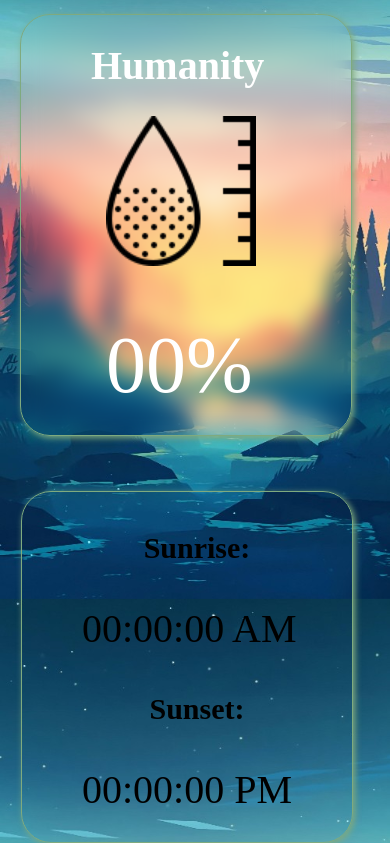
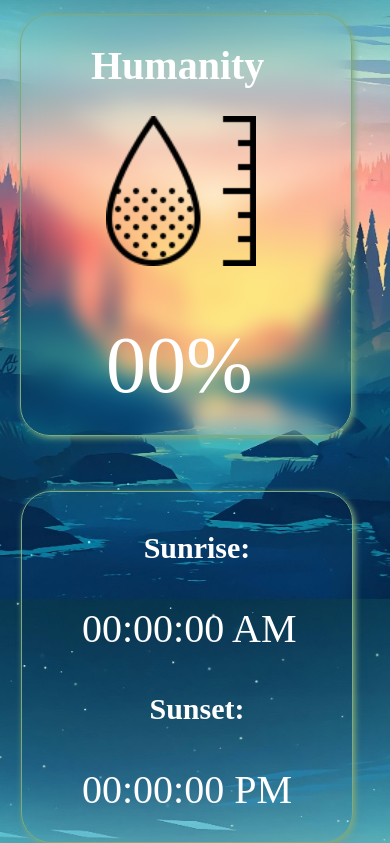
Before and after one commit to ghariprasath1024/Weather-Application, a plain HTML site: page index.html in a window 390 px wide. Shown: the part 1086-1929 px from the top of the page. Drawn offline with Linux system fonts and the light colour scheme; files whose address does not match are found by name.

Commit message:
color changed

```diff
--- a/design.css
+++ b/design.css
@@ -26,9 +26,9 @@
     #humanity {margin-left: 65px;}
     .sun {width: 280px;height: 350px;margin-top: 0px;margin-left: 0px;border-radius: 30px;box-shadow: 2px 2px 6px rgb(127, 170, 127);}
     .sun:hover {box-shadow: 2px 2px 16px rgb(127, 170, 127); cursor:none;}
-    .Sunrise{text-align:center;color:black;}
-    #Sunrise{margin-left:30px;color:black;}
-    #Sunset{margin-left:33px;color:black;}
+    .Sunrise{text-align:center;}
+    #Sunrise{margin-left:30px;}
+    #Sunset{margin-left:33px;}
 }
 @media screen and (min-width:375px) and (max-width:424px){
     .search{width:350px;}
@@ -42,8 +42,9 @@
     #imghum{margin-left:85px}
     #humanity{margin-left:85px;}
     .sun{width:330px;}
-    #Sunrise{margin-left:60px;}
-    #Sunset{margin-left:60px;}
+    .Sunrise{color:white}
+    #Sunrise{margin-left:60px;color:white}
+    #Sunset{margin-left:60px;color:white}
 }
 @media screen and (min-width:425px) and (max-width:764px) {
     .search{width:405px;}
@@ -61,6 +62,7 @@
     #imghum{margin-left:85px ;width:220px;height: 220px;}
     #humanity{margin-left:110px;}
     .sun{width:330px;margin-left:30px;}
-    #Sunrise{margin-left:60px;}
-    #Sunset{margin-left:60px;}
+    .Sunrise{color:white}
+    #Sunrise{margin-left:60px;color:white;}
+    #Sunset{margin-left:60px;color:white;}
 }
```
